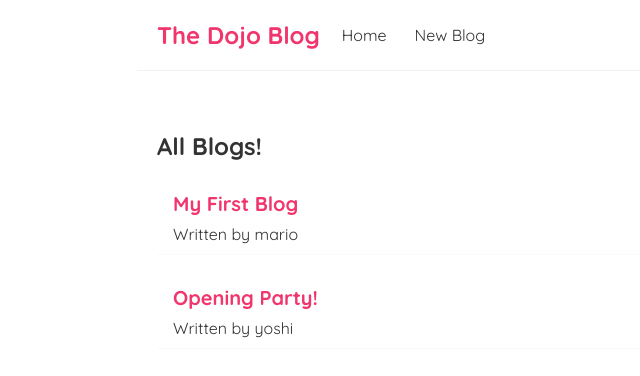
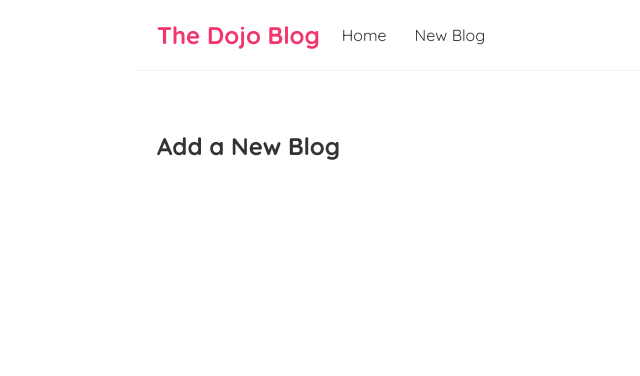
Before and after one commit to d-cryptic/dojo-blog-react, a React (Create React App) app: page /create in a window 1280 px wide. Shown: the top 376 px of the page, without its empty margins (183-823 px from the left). Built offline with nearby package versions, Linux system fonts and the light colour scheme; data requests are answered from the project's data file.

Commit message:
react router and useeffect cleanup

```diff
--- a/package.json
+++ b/package.json
@@ -8,6 +8,7 @@
     "@testing-library/user-event": "^13.5.0",
     "react": "^17.0.2",
     "react-dom": "^17.0.2",
+    "react-router-dom": "^5.3.0",
     "react-scripts": "5.0.0",
     "web-vitals": "^2.1.3"
   },
--- a/src/App.js
+++ b/src/App.js
@@ -1,14 +1,25 @@
 import Navbar from "./Navbar";
 import Home from "./Home";
+import { BrowserRouter as Router, Route, Switch } from "react-router-dom";
+import Create from "./Create";
 
 function App() {
   return (
-    <div className="App">
-      <Navbar />
-      <div className="content">
-        <Home />
+    <Router>
+      <div className="App">
+        <Navbar />
+        <div className="content">
+          <Switch>
+            <Route exact path="/">
+              <Home />
+            </Route>
+            <Route exact path="/create">
+              <Create />
+            </Route>
+          </Switch>
+        </div>
       </div>
-    </div>
+    </Router>
   );
 }
 
--- /dev/null
+++ b/src/Create.js
@@ -0,0 +1,11 @@
+import React from "react";
+
+const Create = () => {
+  return (
+    <div className="create">
+      <h2>Add a New Blog</h2>
+    </div>
+  );
+};
+
+export default Create;
--- a/src/Navbar.js
+++ b/src/Navbar.js
@@ -1,12 +1,13 @@
 import React from "react";
+import { Link } from "react-router-dom";
 
 const Navbar = () => {
   return (
     <nav className="navbar">
       <h1>The Dojo Blog</h1>
       <div className="link">
-        <a href="/">Home</a>
-        <a href="/create">New Blog</a>
+        <Link to="/">Home</Link>
+        <Link to="/create">New Blog</Link>
       </div>
     </nav>
   );
--- a/src/useFetch.js
+++ b/src/useFetch.js
@@ -6,8 +6,10 @@
   const [error, setError] = useState(null);
 
   useEffect(() => {
+    const abortCont = new AbortController();
+
     setTimeout(() => {
-      fetch(url)
+      fetch(url, { signal: abortCont.signal })
         .then((res) => {
           if (!res.ok) {
             throw Error("could not fetch the data for that resource");
@@ -20,10 +22,16 @@
           setError(null);
         })
         .catch((err) => {
-          setIsPending(false);
-          setError(err.message);
+          if (err.name === "AbortError") {
+            console.log("fetch aborted");
+          } else {
+            setIsPending(false);
+            setError(err.message);
+          }
         });
     }, 1000);
+
+    return () => abortCont.abort();
   }, []);
 
   return { data, isPending, error };
```
Also changed, not shown: 1 other file (tests, documents, lock files or other folders).
